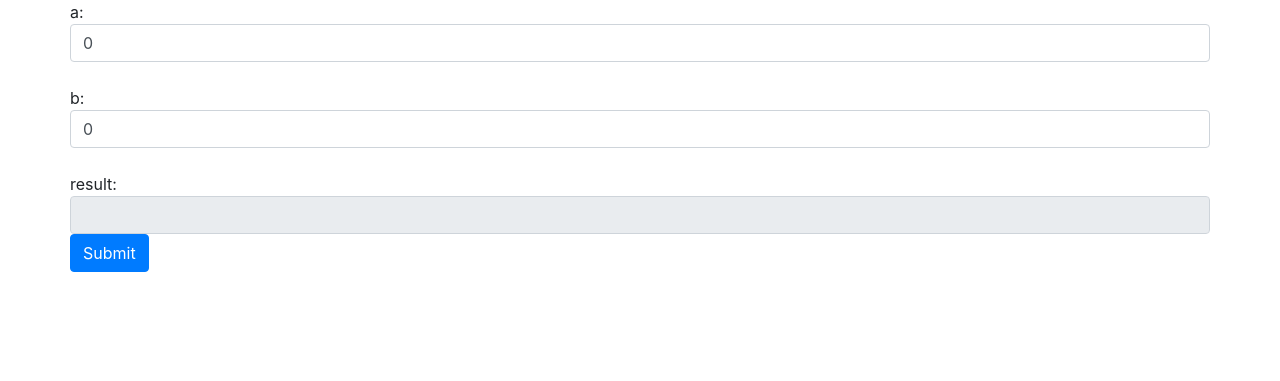
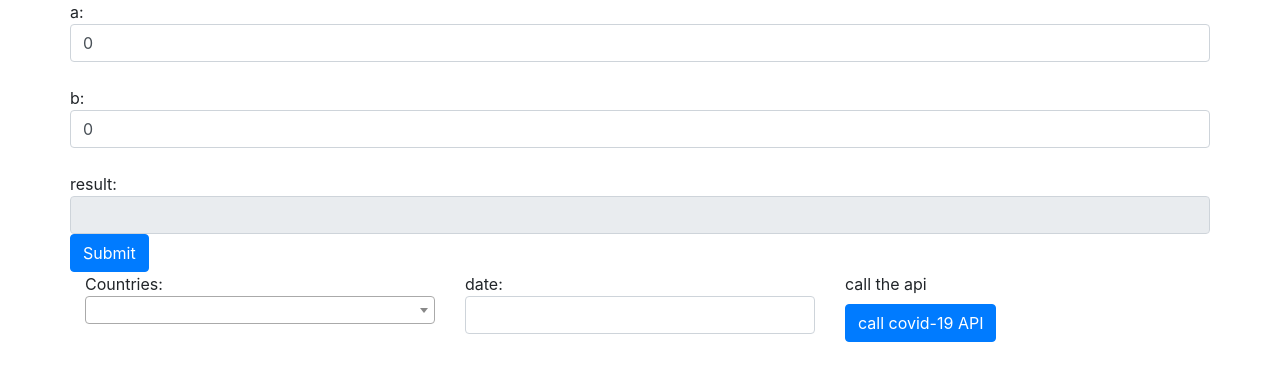
Before and after one commit to Oualidinx/Ajax-rest, a Flask app: page / in a window 1280 px wide. Shown: the top 381 px of the page. Run offline with Flask 2, Linux system fonts and the light colour scheme; some libraries are stand-ins or nearby versions.

Commit message:
refactoring the display

```diff
--- a/main_app/__init__.py
+++ b/main_app/__init__.py
@@ -22,6 +22,8 @@
     app.config['PERMANENT_SESSION_LIFETIME'] = timedelta(hours=24)
     from main_app.sum import sum_bp
     app.register_blueprint(sum_bp)
+    from main_app.auth import auth_bp
+    app.register_blueprint(auth_bp)
     # database.init_app(main_app)
     # login_manager.init_app(main_app)
     marsh.init_app(app)
--- a/main_app/application.cfg
+++ b/main_app/application.cfg
@@ -1,3 +1,3 @@
 APIFAIRY_TITLE="Simple API to consume with AJAX"
 APIFAIRY_VERSION=1.0
-APIFAIRY_UI="redoc"
+APIFAIRY_UI="swagger_ui"
--- a/main_app/auth/__init__.py
+++ b/main_app/auth/__init__.py
@@ -0,0 +1,5 @@
+from flask import Blueprint
+
+auth_bp = Blueprint("auth", __name__, url_prefix="/auth")
+
+from main_app.auth.api import routes
--- /dev/null
+++ b/main_app/static/js/covid-api.js
@@ -0,0 +1,111 @@
+$(document).ready(function () {
+    $('.select2-country').select2();
+});
+console.log("country");
+$(function (){
+    $.ajax({
+        url: 'https://covid-193.p.rapidapi.com/countries',
+        type:"GET",
+        headers: {
+            'x-rapidapi-host': 'covid-193.p.rapidapi.com',
+            'x-rapidapi-key': '63ee636e62msh79b74b9ba0f3cc7p13dca5jsn42625ed92d89'
+        },
+        contentType: "json",
+        statusCode: {
+            200: function (response){
+                let countries = response['response'];
+                let select_node = document.getElementById('country')
+                select_node.innerHTML = '<option value="All">All</option>'
+                countries.forEach(function(country){
+                    select_node.innerHTML = `${select_node.innerHTML}<option value="${country}">${country}</option>`;
+                })
+            },
+            404:function (response){
+                alert("data can not be found");
+            },
+            400:function (response){
+                alert('bad request');
+            }
+        }
+    })
+    var new_table_header = document.getElementById('table-header-row');
+
+    $.ajax({
+        url: 'https://covid-193.p.rapidapi.com/history?country=All',
+        type:"GET",
+        headers: {
+            'x-rapidapi-host': 'covid-193.p.rapidapi.com',
+            'x-rapidapi-key': '63ee636e62msh79b74b9ba0f3cc7p13dca5jsn42625ed92d89'
+        },
+        success:function(response){
+            var first_element = response['response'][0];
+            console.log(first_element);
+            var keys = Object.keys(first_element);
+            for (var key in keys){
+
+                new_table_header.innerHTML = new_table_header.innerHTML + "</tr><th>"+keys[key]+"</th>";
+            }
+            // console.log(table_header);
+        }
+    });
+    console.log(new_table_header);
+    new_table_header.parentNode.replaceChild(new_table_header, document.getElementById('table-header-row'));
+
+})
+
+function covid_19(){
+    let baseUrl = 'https://covid-193.p.rapidapi.com/history';
+    let country = document.getElementById('country').value;
+    let date = document.getElementById('date').value
+    if (country !==null) {
+        baseUrl = baseUrl +"?country="+country;
+    }
+    if (date !== ''){
+        baseUrl = baseUrl + "?date="+date;
+    }
+    $.ajax({
+        url: baseUrl,
+        type:"GET",
+        dataType: "json",
+        headers: {
+            'x-rapidapi-host': 'covid-193.p.rapidapi.com',
+            'x-rapidapi-key': '63ee636e62msh79b74b9ba0f3cc7p13dca5jsn42625ed92d89'
+        },
+        contentType:"application/json",
+
+        statusCode:{
+            400:function(response){
+                alert('bad request');
+            },
+            404:function (response){
+                alert('introuvable');
+            }
+        }
+    })
+
+}
+function send_data(){
+    var baseUrl="http://192.168.1.123:5555/"
+    $.ajax({
+        url: baseUrl+"sum/add",
+        type:"POST",
+        data:JSON.stringify({
+            "a":parseFloat(document.getElementById("a").value),
+            "b":parseFloat(document.getElementById("b").value)
+        }),
+        contentType:"application/json",
+        dataType: "json",
+        statusCode:{
+            400:function (response) {
+                alert("400:"+ response['responseText'])
+            },
+            404:function (response){
+                alert("404: "+ response['responseText'])
+            }
+        }
+    }).done(function(response){
+        document.getElementById('a').value = response['a'];
+        document.getElementById('b').value = response['b'];
+        document.getElementById('result').value =response['result'];
+    });
+}
--- a/main_app/templates/index.html
+++ b/main_app/templates/index.html
@@ -6,6 +6,7 @@
     {#
     <script src="{{ url_for('static', filename='js/jquery.min.js') }}"></script>
     #}
+    <link rel="stylesheet" href="{{ url_for('static', filename='css/select2.min.css') }}">
     <link rel="stylesheet" href="{{ url_for('static', filename='css/bootstrap.min.css') }}">
 </head>
 <body>
@@ -16,36 +17,38 @@
             result: <label class="form-control-label" for="result"></label><input class="form-control" type="text" name="result" id="result" disabled><br>
             <button class="btn btn-primary" type="submit" value="submit" onclick="send_data()">Submit</button>
         </div>
+        <div class="row">
+            <div class="col-md">
+                Countries: <label class="form-control-label" for="country"></label>
+                <select class="select2-country form-control" name="country" id="country">
+                </select>
+            </div>
+            <div class="col-md">
+                date: <label class="form-control-label" for="date"></label>
+                <input class="form-control" type="text" name="date" id="date">
+            </div>
+            <div class="col-md">
+                <label>call the api</label><br>
+                <button class="btn btn-primary" onclick="covid_19()">call covid-19 API</button>
+            </div>
+        </div>
+        <div class="row">
+            <div class=>
+                <table id="table" class="table table-responsive table-hover">
+                    <thead id="table-header">
+                        <tr id="table-header-row"></tr>
+                    </thead>
+                    <tbody id="table-body">
+
+                    </tbody>
+                </table>
+            </div>
+
+        </div>
     </div>
     <script src="{{ url_for('static', filename='js/bootstrap.min.js') }}"></script>
-    <script src="{{ url_for('static', filename="js/jquery.min.js") }}"></script>
-
-    <script>
-        function send_data(){
-            var baseUrl="http://192.168.1.123:5555/"
-            $.ajax({
-                url: baseUrl+"sum/add",
-                type:"POST",
-                data:JSON.stringify({
-                    "a":parseFloat(document.getElementById("a").value),
-                    "b":parseFloat(document.getElementById("b").value)
-                }),
-                contentType:"application/json",
-                dataType: "json",
-                statusCode:{
-                    400:function (response) {
-                        alert("400:"+ response['responseText'])
-                    },
-                    404:function (response){
-                        alert("404: "+ response['responseText'])
-                    }
-                }
-            }).done(function(response){
-                document.getElementById('a').value = response['a'];
-                document.getElementById('b').value = response['b'];
-                document.getElementById('result').value =response['result'];
-            });
-        }
-    </script>
+    <script src="{{ url_for('static', filename='js/jquery.min.js') }}"></script>
+    <script src="{{ url_for('static', filename='js/select2.min.js') }}"></script>
+    <script src="{{ url_for('static', filename='js/covid-api.js')}}"></script>
 </body>
 </html>
```
Also changed, not shown: main_app/auth/api/routes.py (+20 -0 lines), main_app/auth/api/tokens.py (+9 -0 lines).
